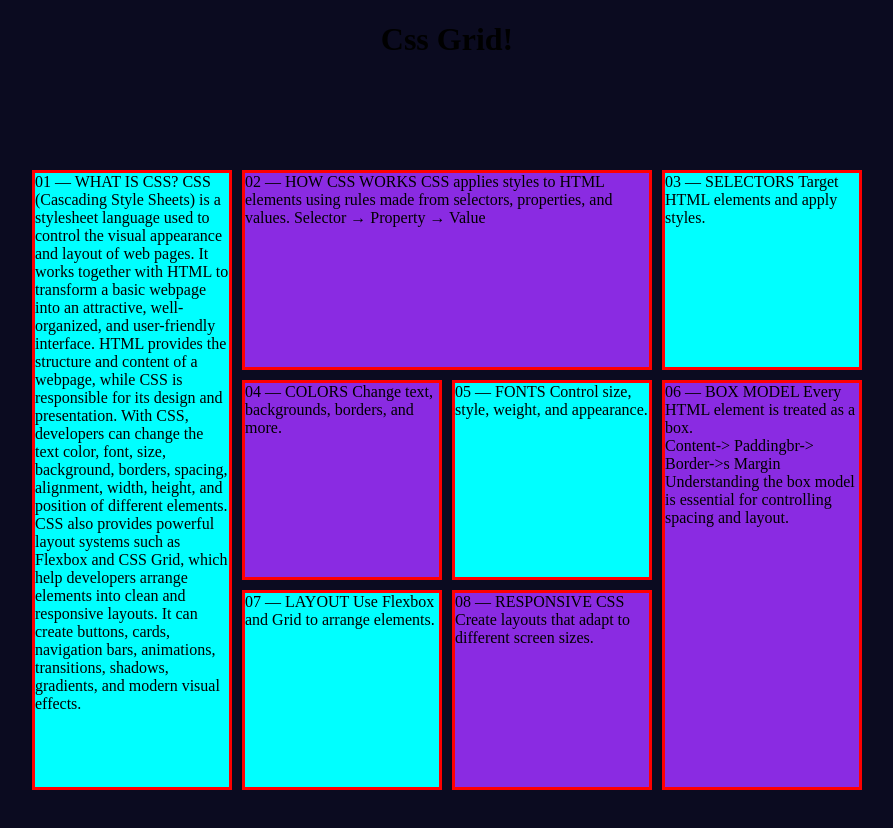
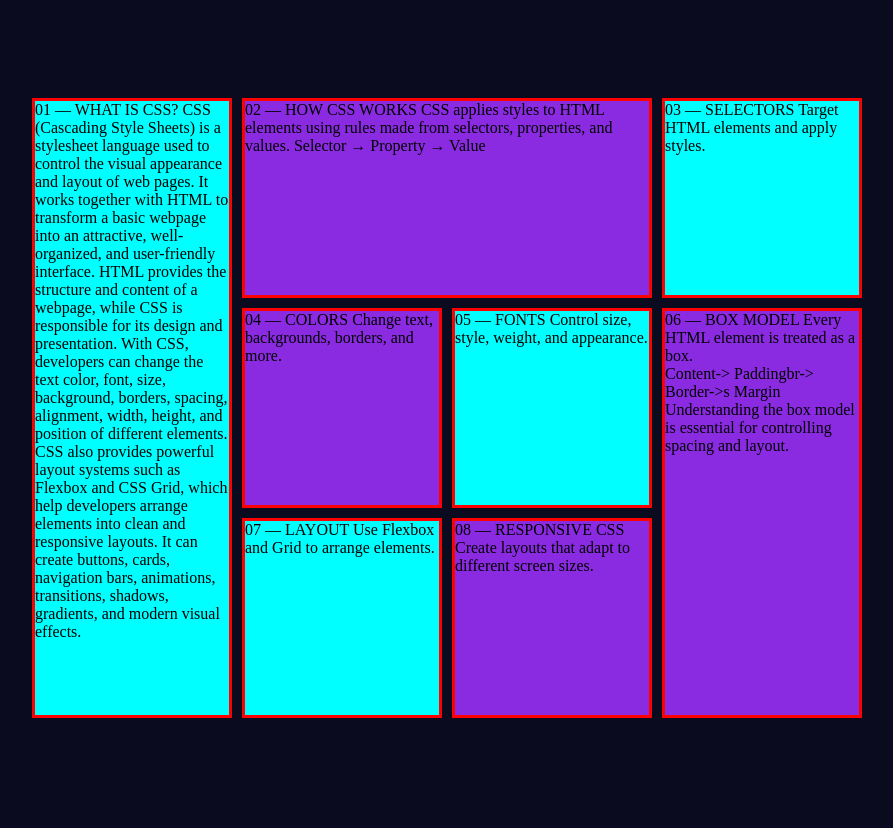
Before and after one commit to mohammadarhumsiddiqui-netizen/Grid, a plain HTML site: page index.html in a window 1280 px wide. Shown: the whole page, without its empty margins (193-1086 px from the left). Drawn offline with Linux system fonts and the light colour scheme.

Commit message:
Update index.html

```diff
--- a/index.html
+++ b/index.html
@@ -7,7 +7,6 @@
     <link rel="stylesheet" href="index.css" />
   </head>
   <body>
-    <h1 class="head"><center>Css Grid!</center></h1>
     <div class="container">
       <div class="box">01 — WHAT IS CSS?
 CSS (Cascading Style Sheets) is a stylesheet language used to control the visual appearance and layout of web pages. It works together with HTML to transform a basic webpage into an attractive, well-organized, and user-friendly interface.
```
